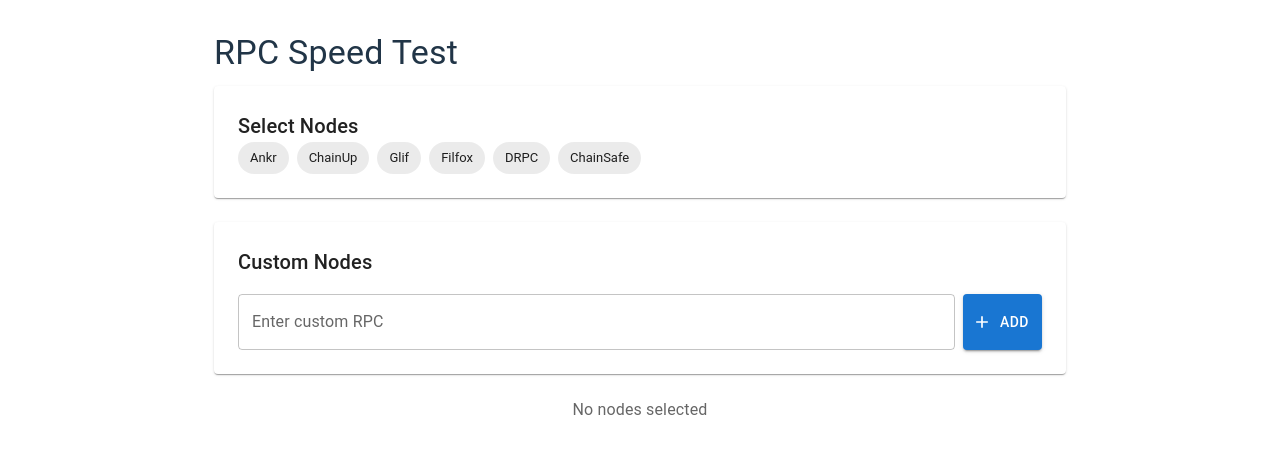
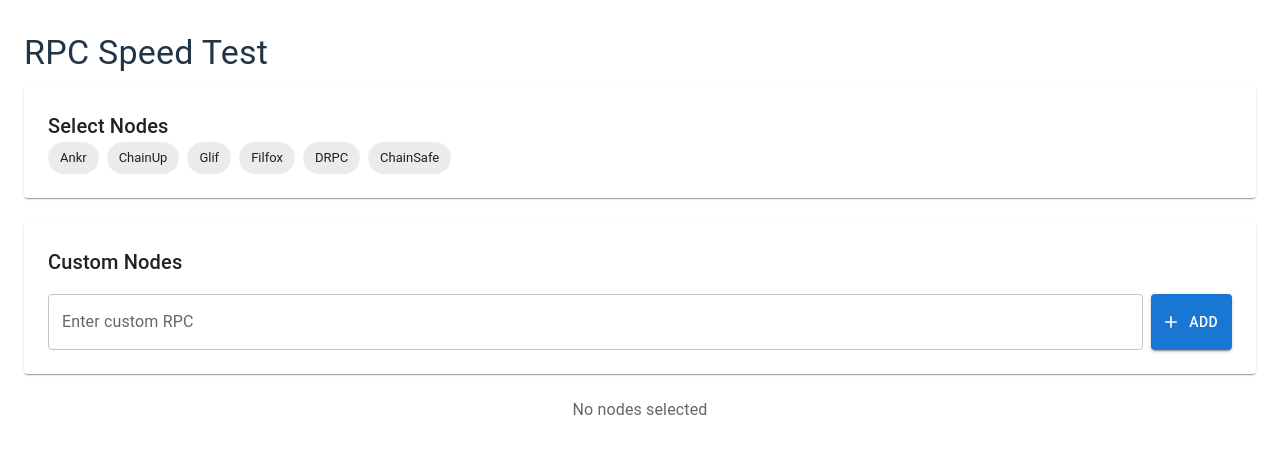
Before and after one commit to AlexeyKrasnoperov/rpc-speedtest, a React (Vite) app: page / in a window 1280 px wide. Shown: the top 454 px of the page. Built offline with nearby package versions, Linux system fonts and the light colour scheme.

Commit message:
xl container

```diff
--- a/src/App.tsx
+++ b/src/App.tsx
@@ -98,7 +98,7 @@ const App = () => {
   };
 
   return (
-    <Container maxWidth="md" sx={{ mt: 4 }}>
+    <Container maxWidth="xl" sx={{ mt: 4 }}>
       <Typography variant="h4" gutterBottom>
         RPC Speed Test
       </Typography>
```
